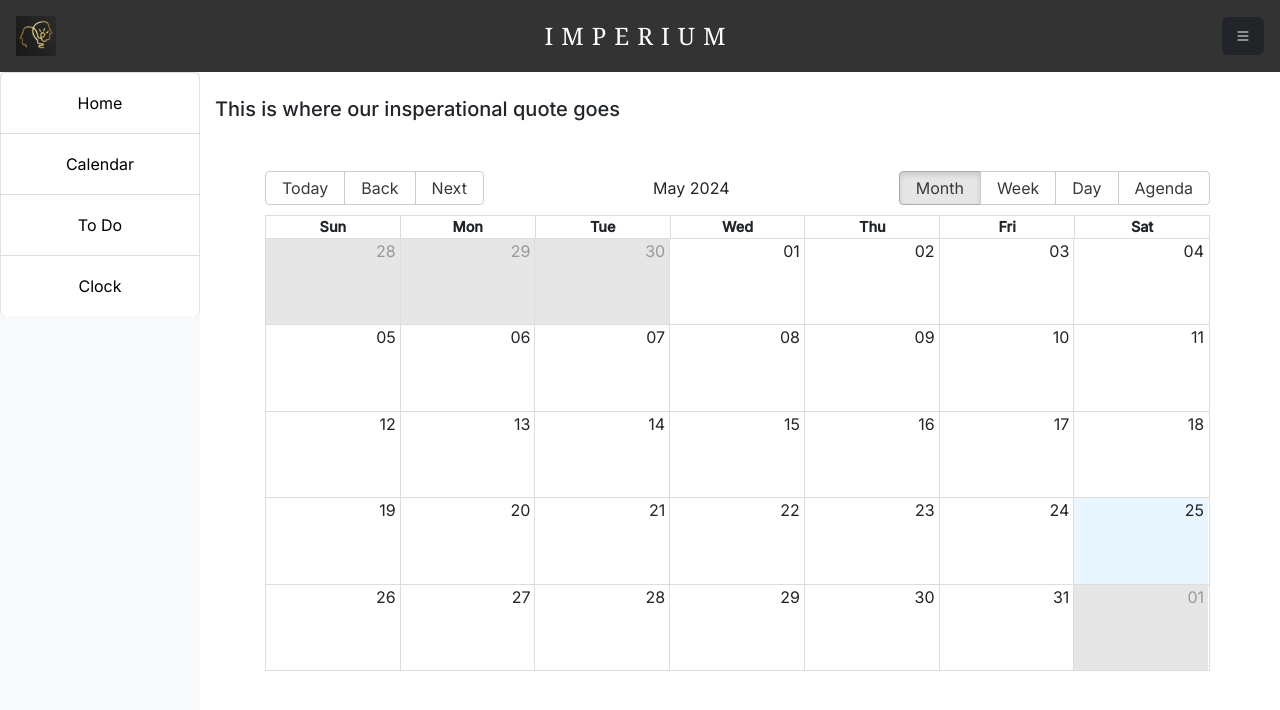
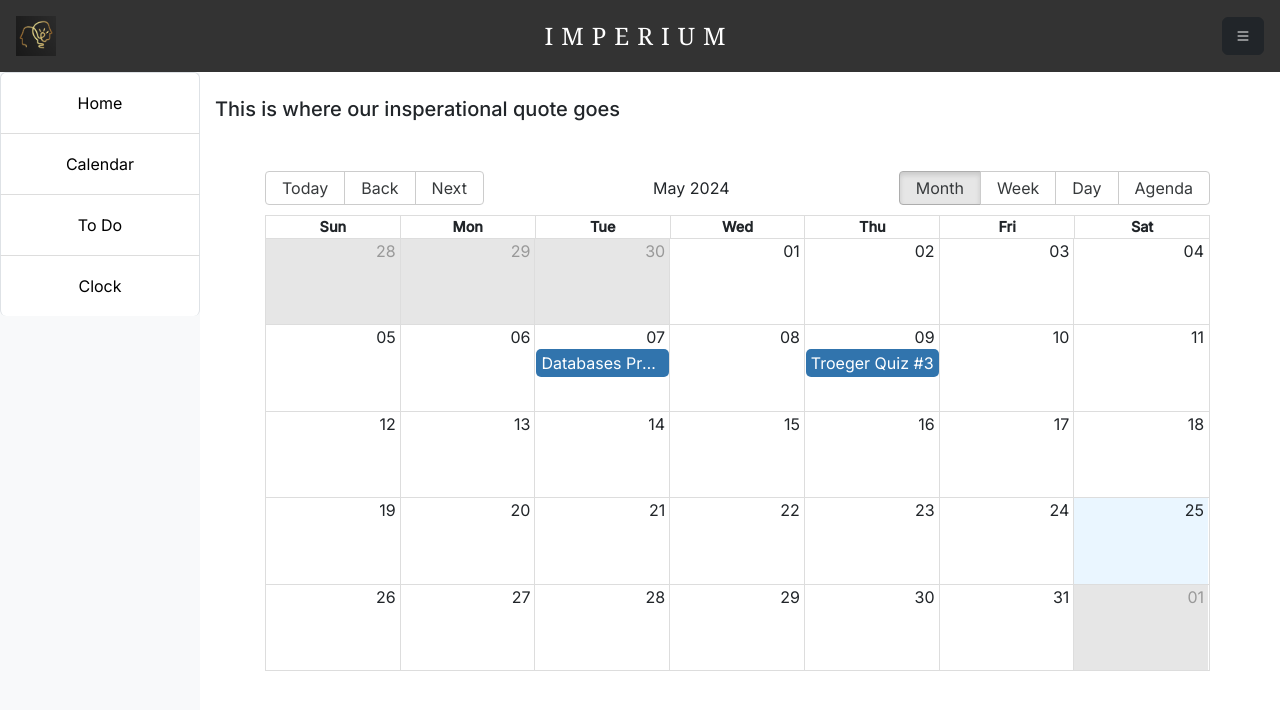
Before and after one commit to Sorbies/calendar-app, a Next.js app in the folder frontend/task-manager/: page /calendar in a window 1280 px wide. Shown: the top 710 px of the page. Built offline with nearby package versions, Linux system fonts and the light colour scheme.

Commit message:
react calendar buttons functional and restructure

```diff
--- a/frontend/task-manager/next.config.mjs
+++ b/frontend/task-manager/next.config.mjs
@@ -1,4 +1,9 @@
 /** @type {import('next').NextConfig} */
-const nextConfig = {};
+// const nextConfig = {};
+
+// so that the buttons from react big calendar work
+const nextConfig = {
+    reactStrictMode: false,
+  };
 
 export default nextConfig;
--- /dev/null
+++ b/frontend/task-manager/src/app/(pages)/calendar/calendar.js
@@ -0,0 +1,15 @@
+'use client'
+import { Calendar as BigCalendar, momentLocalizer } from 'react-big-calendar';
+import moment from 'moment';
+import 'react-big-calendar/lib/css/react-big-calendar.css';
+
+const localizer = momentLocalizer(moment);
+
+export default function Calendar(props) {
+  return (
+    <BigCalendar
+      {...props}
+      localizer={localizer}
+    />
+  );
+}
--- a/frontend/task-manager/src/app/(pages)/calendar/page.js
+++ b/frontend/task-manager/src/app/(pages)/calendar/page.js
@@ -1,25 +1,22 @@
 'use client'
-import { Calendar, momentLocalizer } from 'react-big-calendar';
 import moment from 'moment';
-import 'react-big-calendar/lib/css/react-big-calendar.css';
+import Calendar from "./calendar.js";
 
-const localizer = momentLocalizer(moment);
+// array storing all the events
+const events = [
+  {
+    start:moment('2024-05-07T05:30:00').toDate(),
+    end:moment('2024-05-07T07:30:00').toDate(),
+    title: "Databases Project Due",
+  },
+  {
+    start:moment('2024-05-09T05:30:00').toDate(),
+    end:moment('2024-05-09T07:30:00').toDate(),
+    title: "Troeger Quiz #3",
+  },
+]
 
 export default function Page() {
-    // Dummy event data
-    const events = [
-      {
-        title: 'Event 1',
-        start: new Date(2024, 3, 20), // April 20, 2024
-        end: new Date(2024, 3, 22), // April 22, 2024
-      },
-      {
-        title: 'Event 2',
-        start: new Date(2024, 3, 25), // April 25, 2024
-        end: new Date(2024, 3, 27), // April 27, 2024
-      },
-    ];
-
     return (
       <>
         <div style={{textAlign:'left'}}>
@@ -28,7 +25,6 @@ export default function Page() {
 
         <div style={{ height: 500 }}>
           <Calendar
-            localizer={localizer}
             events={events}
             startAccessor="start"
             endAccessor="end"
```
Also changed, not shown: frontend/task-manager/src/app/Header.js (+0 -15 lines).
